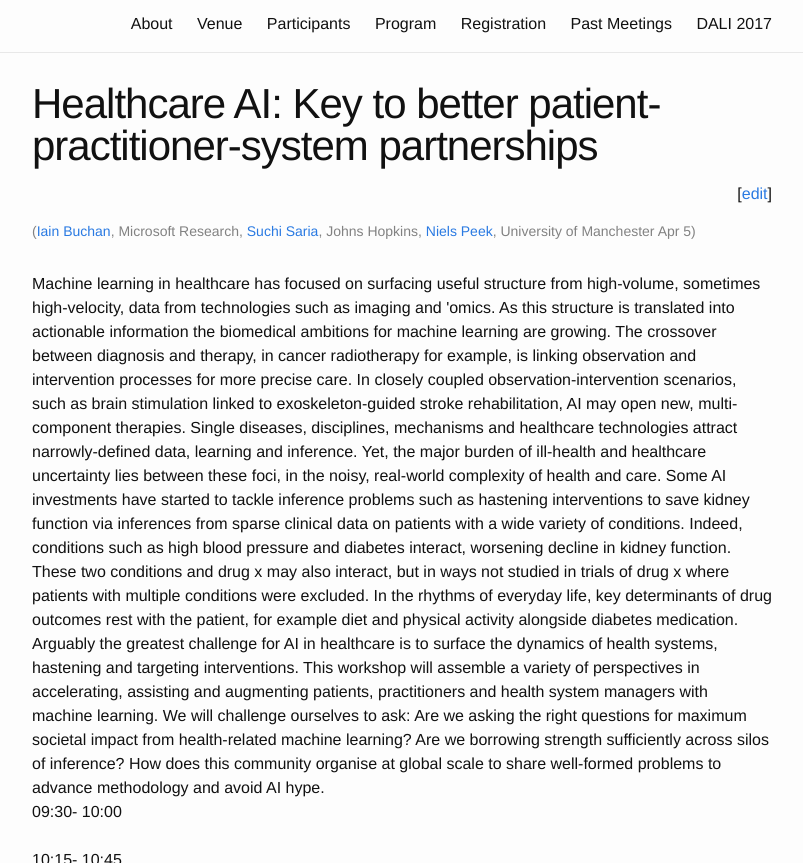
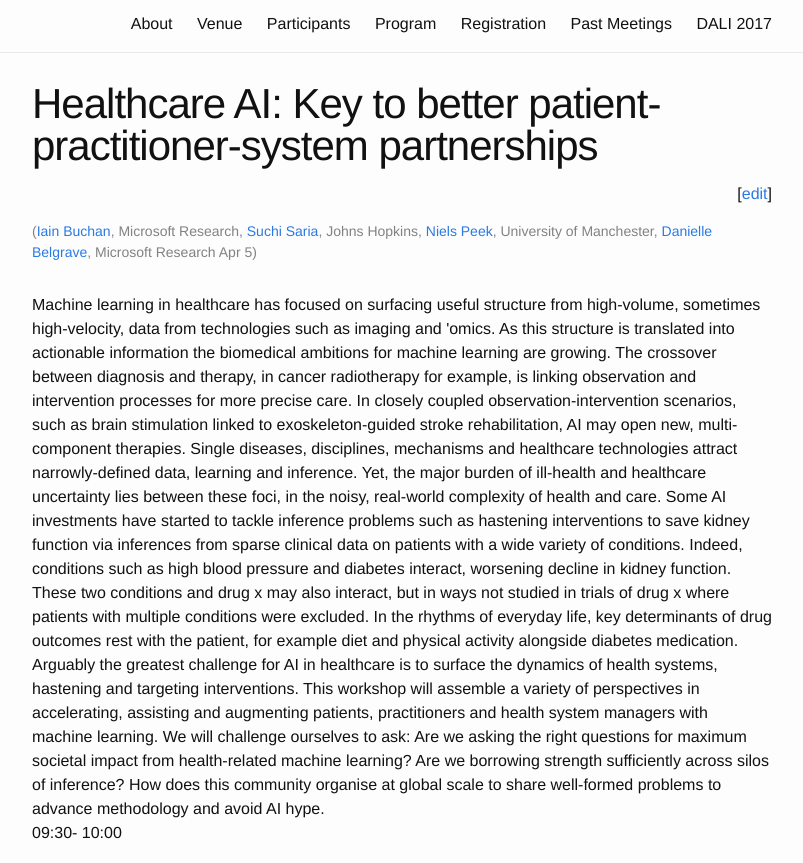
Before and after one commit to dalimeeting/dalimeeting.github.io, a Jekyll site: the page built from _posts/2018-04-05-workshopHealthCare.md, in a window 1280 px wide and 900 px high, scrolled down 318 px, cut to the strip 37-900 px from the top of the window. Shown: the whole strip, without its empty margins (238-1041 px from the left). Built offline with Jekyll 4.4.1, drawn with Linux system fonts in a browser that asks for light colours.

Commit message:
Update 2018-04-05-workshopHealthCare.md

```diff
--- a/_posts/2018-04-05-workshopHealthCare.md
+++ b/_posts/2018-04-05-workshopHealthCare.md
@@ -36,6 +36,10 @@ organizers:
   family:  Peek
   url: https://www.research.manchester.ac.uk/portal/niels.peek.html
   institute: University of Manchester
+- given: Danielle
+  family:  Belgrave
+  url: https://scholar.google.co.uk/citations?user=bGDCgpUAAAAJ&hl=en
+  institute: Microsoft Research
 room:
 show_abstracts: false
 talks:
```
